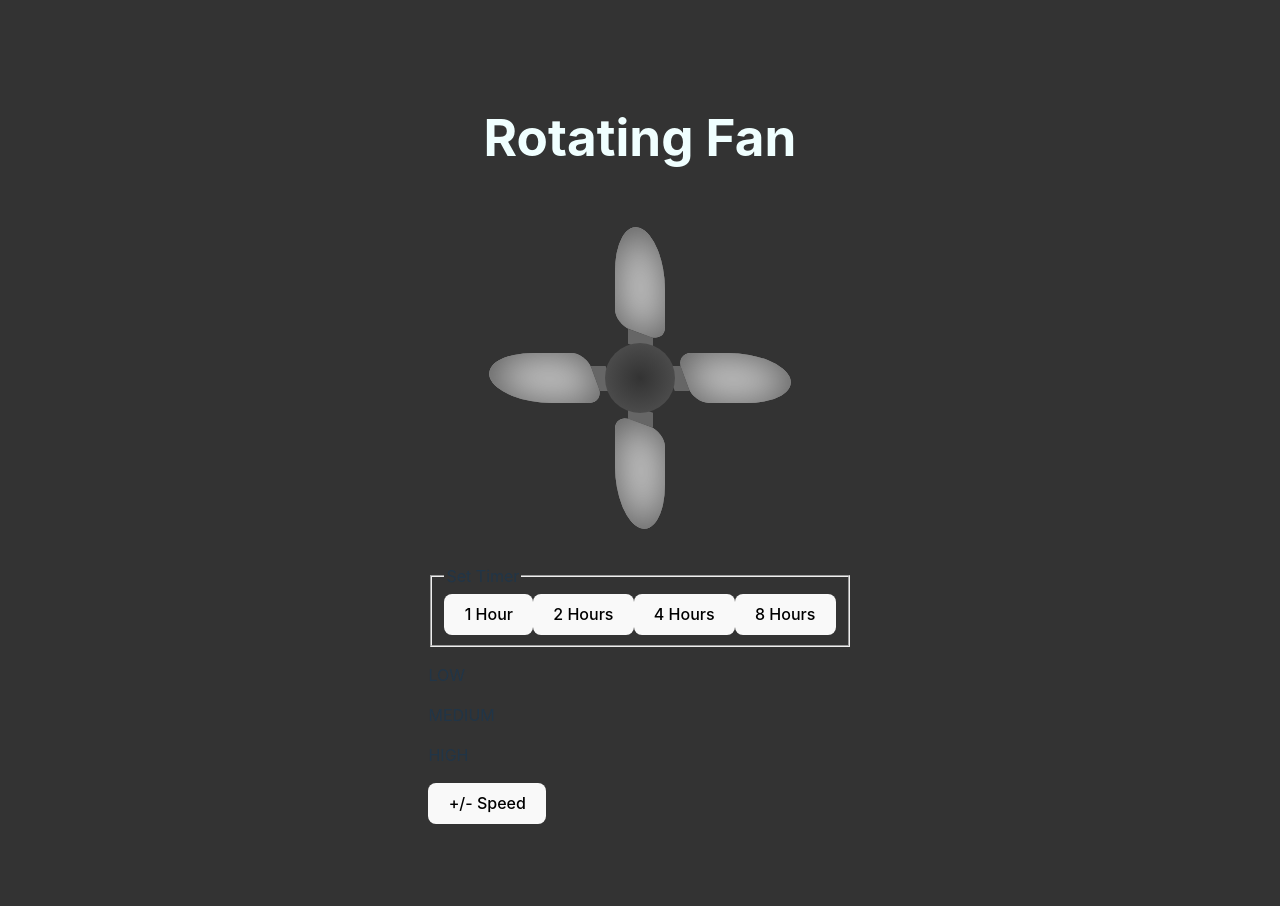
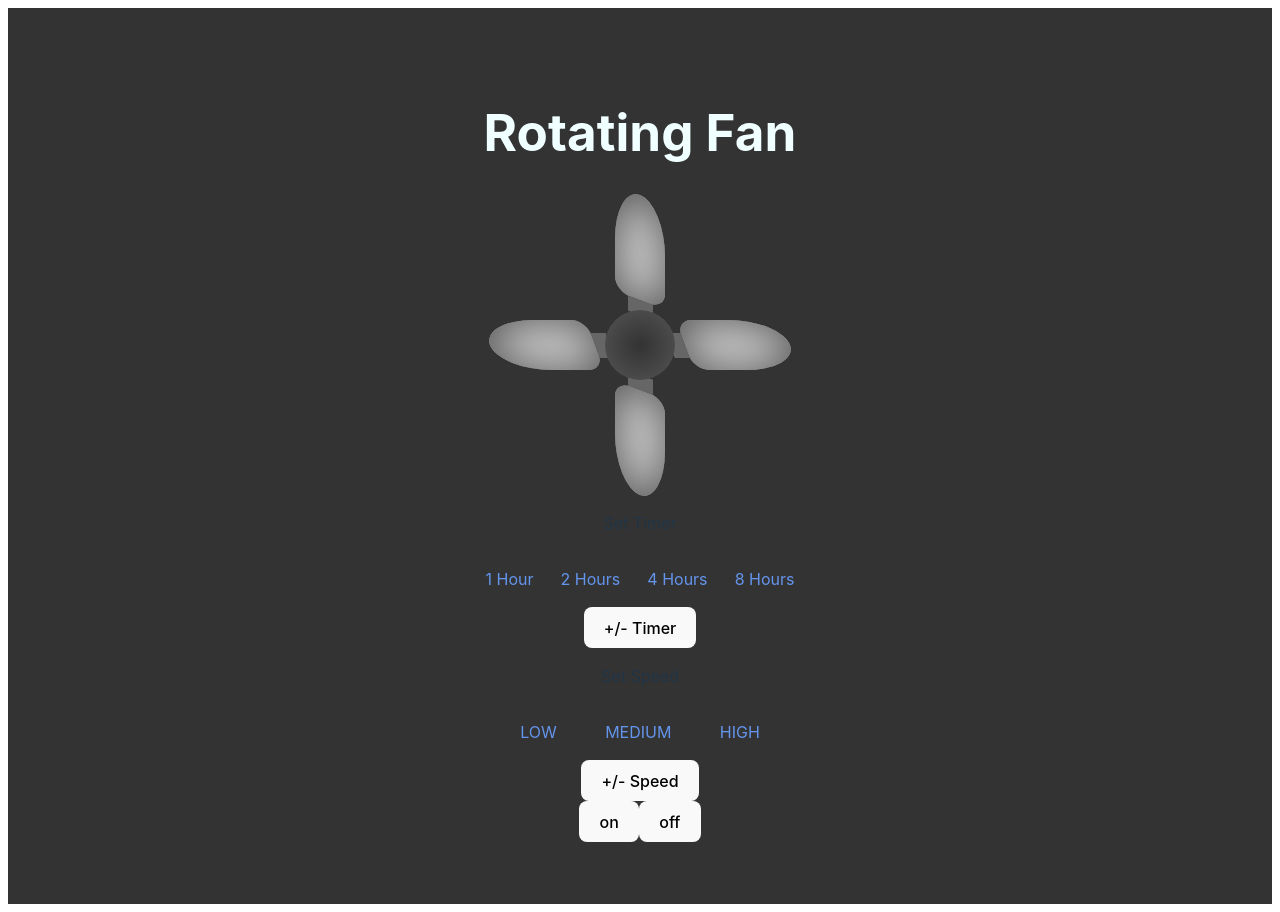
Before and after one commit to KrisKam/x-state-fan, a React (Vite) app: page / in a window 1280 px wide. Built offline with nearby package versions, Linux system fonts and the light colour scheme.

Commit message:
add buttons

```diff
--- a/src/App.css
+++ b/src/App.css
@@ -1,18 +1,20 @@
-#root {
+.app {
   max-width: 1280px;
   margin: 0 auto;
   padding: 2rem;
-  display: grid;
-  grid-template-rows: 0.5fr 1fr 1fr;
-  grid-gap: 1rem;
+  display: flex;
+  flex-direction: column;
   align-items: center;
   justify-items: center;
+  justify-content: center;
 }
 
 
 body{
   background: #333;
   padding: 30px;
+    min-width: 320px;
+    min-height: 100vh;
 }
 
 @keyframes spin{
@@ -132,6 +134,28 @@ body{
   }
 }
 
+.controls, .control-section {
+  display: flex;
+  flex-direction: column;
+  align-items: center;
+}
+
+.hours {
+  display: flex;
+  flex-direction: row;
+  color: cornflowerblue;
+  width: 21rem;
+  justify-content: space-around;
+}
+
+.speeds {
+  display: flex;
+  flex-direction: row;
+  color: cornflowerblue;
+  width: 18rem;
+  justify-content: space-around;
+}
+
 /*.logo {*/
 /*  height: 6em;*/
 /*  padding: 1.5em;*/
--- a/src/App.tsx
+++ b/src/App.tsx
@@ -1,11 +1,17 @@
 import './App.css';
+import {createActor} from "xstate";
 import {machine} from './fanMachine.tsx';
 
 function App() {
+  const fanActor = createActor(machine);
+  fanActor.subscribe((snapshot) => {
+    console.log(snapshot);
+  });
 
+  fanActor.start();
 
   return (
-    <>
+    <div className={'app'}>
       <h1>Rotating Fan</h1>
 
       <section className={"ceiling-container low"}>
@@ -15,53 +21,40 @@ function App() {
         <div className={"ceiling-fan vertical bottom"}></div>
       </section>
 
-      <div>
-        <fieldset>
-          <legend>Set Timer</legend>
+      <div className={'controls'}>
+        <section className={'control-section'}>
+          <p>Set Timer</p>
+          <div className={'hours'}>
+            <p className={'hour'}>1 Hour</p>
+            <p className={'hour'}>2 Hours</p>
+            <p className={'hour'}>4 Hours</p>
+            <p className={'hour'}>8 Hours</p>
+          </div>
           <button
-            type={'button'}
-            onClick={() => {
-            }}
-            className={'timer-button'}
+              type={'button'}
+              onClick={() => {
+              }}
+              className={'timer-button'}
           >
-            1 Hour
+            +/- Timer
           </button>
-          <button
-            type={'button'}
-            onClick={() => {
-            }}
-            className={'timer-button'}
-          >
-            2 Hours
-          </button>
-          <button
-            type={'button'}
-            onClick={() => {
-            }}
-            className={'timer-button'}
-          >
-            4 Hours
-          </button>
-          <button
-            type={'button'}
-            onClick={() => {
-            }}
-            className={'timer-button'}
-          >
-            8 Hours
-          </button>
-        </fieldset>
+        </section>
 
-        <section>
-          <div>
-            <p className={''}>LOW</p>
-            <p className={''}>MEDIUM</p>
-            <p className={''}>HIGH</p>
+        <section className={'control-section'}>
+          <p>Set Speed</p>
+          <div className={'speeds'}>
+            <p className={'speed'}>LOW</p>
+            <p className={'speed'}>MEDIUM</p>
+            <p className={'speed'}>HIGH</p>
           </div>
           <button type={'button'} onClick={() => {}} className={'speed'}>+/- Speed</button>
         </section>
+        <div>
+          <button type={'button'} className={''} onClick={() => fanActor.send({ type: 'turn_on' })}>on</button>
+          <button type={'button'} className={''} onClick={() => fanActor.send({type: 'turn_off'})}>off</button>
+        </div>
       </div>
-    </>
+    </div>
   )
 }
 
--- a/src/index.css
+++ b/src/index.css
@@ -22,13 +22,20 @@ a:hover {
   color: #535bf2;
 }
 
-body {
-  margin: 0;
-  display: flex;
-  place-items: center;
+body{
+  background: #333;
+  padding: 30px;
   min-width: 320px;
-  min-height: 100vh;
+  /*min-height: 100vh;*/
 }
+
+/*body {*/
+/*  margin: 0;*/
+/*  display: flex;*/
+/*  place-items: center;*/
+/*  min-width: 320px;*/
+/*  min-height: 100vh;*/
+/*}*/
 
 h1 {
   font-size: 3.2em;
```
